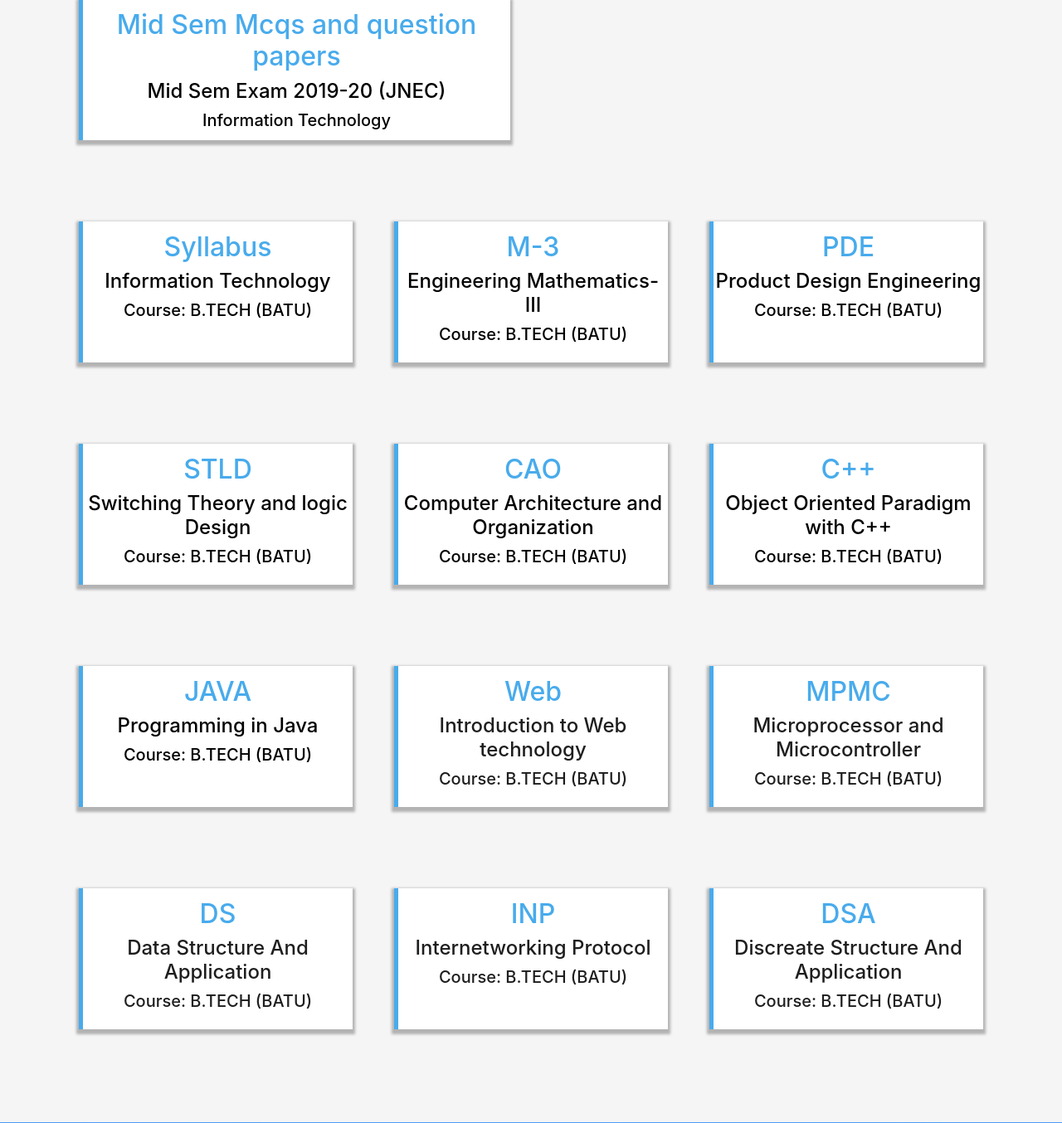
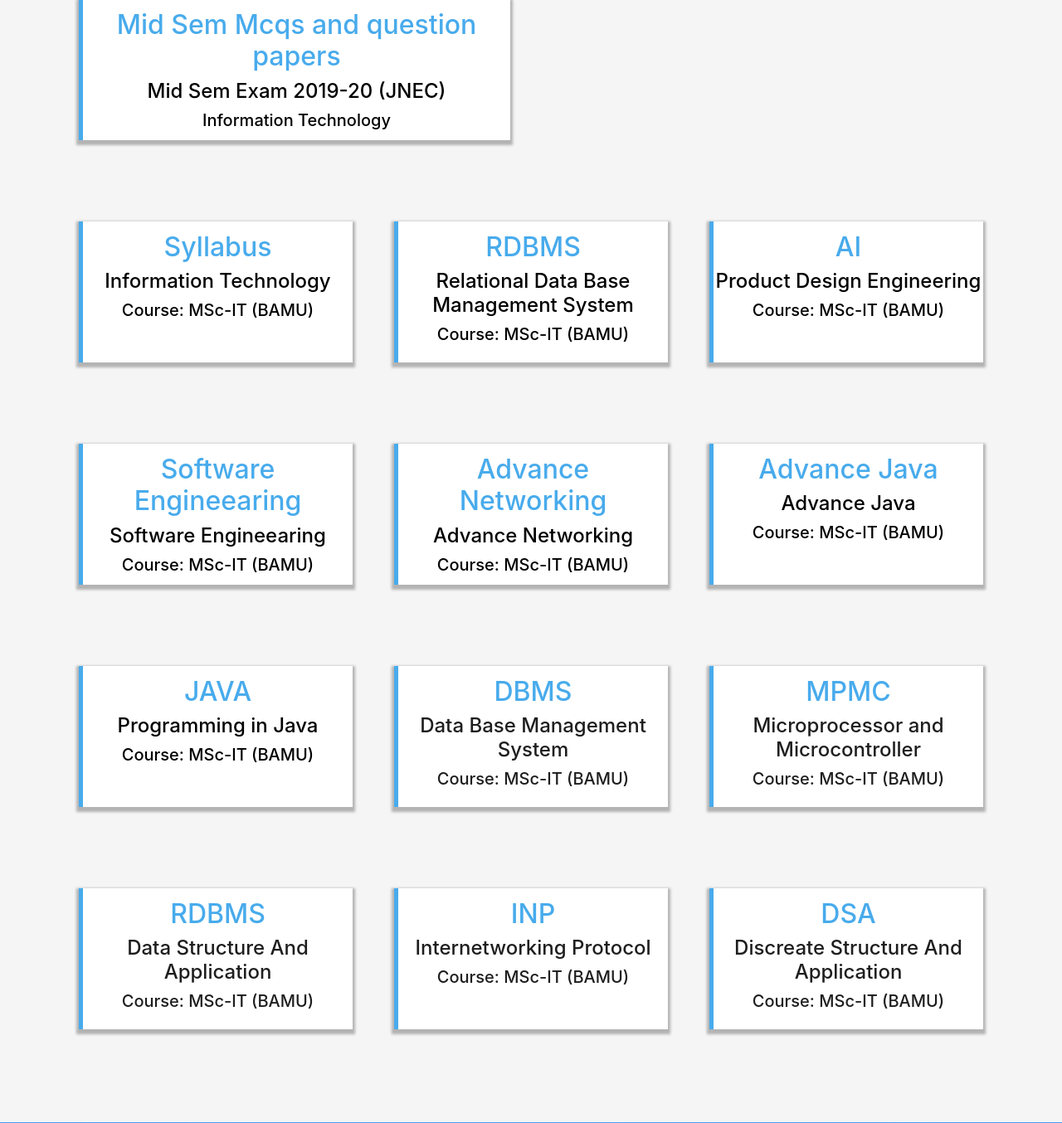
Before and after one commit to rahulyadav97185966/lastnotes.in, a PHP site: page /indexit.php in a window 1280 px wide. Shown: the part 401-1755 px from the top of the page at 83% size. Run offline with PHP 8.4, Linux system fonts and the light colour scheme; some libraries are stand-ins or nearby versions; some web fonts are replaced.

Commit message:
Add files via upload

```diff
--- a/indexit.php
+++ b/indexit.php
@@ -145,7 +145,7 @@
               <div style="text-align: center;margin-top: 2px;padding: 2px;">
                   <h2 style="color: #48abec;text-decoration: none;margin-top: 10px;" href="itsyllabus.php">Syllabus</h2>
                   <h4 style="color: black;">Information Technology</h4>
-                  <h5 style="color: black;">Course: B.TECH (BATU)</h5>
+                  <h5 style="color: black;">Course: MSc-IT (BAMU)</h5>
                </div>
             </center>
 
@@ -159,9 +159,9 @@
             <div class="box" style="min-height: 170px;margin-top: 50px;">
             <center>
               <div style="text-align: center;margin-top: 2px;padding: 2px;">
-                  <h2 style="color: #48abec;text-decoration: none;margin-top: 10px;" href="it/m3.php.php">M-3</h2>
-                  <h4 style="color: black;">Engineering Mathematics-III</h4>
-                  <h5 style="color: black;">Course: B.TECH (BATU)</h5>
+                  <h2 style="color: #48abec;text-decoration: none;margin-top: 10px;" href="it/m3.php.php">RDBMS</h2>
+                  <h4 style="color: black;">Relational Data Base Management System</h4>
+                  <h5 style="color: black;">Course: MSc-IT (BAMU)</h5>
                </div>
             </center>
 
@@ -175,9 +175,9 @@
             <div class="box" style="min-height: 170px;margin-top: 50px;">
             <center>
               <div style="text-align: center;margin-top: 2px;padding: 2px;">
-                  <h2 style="color: #48abec;text-decoration: none;margin-top: 10px;" href="it/pde.php">PDE</h2>
+                  <h2 style="color: #48abec;text-decoration: none;margin-top: 10px;" href="it/pde.php">AI</h2>
                  <h4 style="color: black;">Product Design Engineering</h4>
-                  <h5 style="color: black;">Course: B.TECH (BATU)</h5>
+                  <h5 style="color: black;">Course: MSc-IT (BAMU)</h5>
                </div>
             </center>
 
@@ -191,9 +191,9 @@
             <div class="box" style="min-height: 170px;margin-top: 50px;">
             <center>
               <div style="text-align: center;margin-top: 2px;padding: 2px;">
-                  <h2 style="color: #48abec;text-decoration: none;margin-top: 10px;" href="it/stld.php">STLD</h2>
-                  <h4 style="color: black;">Switching Theory and logic Design</h4>
-                  <h5 style="color: black;">Course: B.TECH (BATU)</h5>
+                  <h2 style="color: #48abec;text-decoration: none;margin-top: 10px;" href="it/stld.php">Software Engineearing</h2>
+                  <h4 style="color: black;">Software Engineearing</h4>
+                  <h5 style="color: black;">Course: MSc-IT (BAMU)</h5>
                </div>
             </center>
 
@@ -207,9 +207,9 @@
             <div class="box" style="min-height: 170px;margin-top: 50px;">
             <center>
               <div style="text-align: center;margin-top: 2px;padding: 2px;">
-                  <h2 style="color: #48abec;text-decoration: none;margin-top: 10px;" href="it/cao.php">CAO</h2>
-                  <h4 style="color: black;">Computer Architecture and Organization</h4>
-                  <h5 style="color: black;">Course: B.TECH (BATU)</h5>
+                  <h2 style="color: #48abec;text-decoration: none;margin-top: 10px;" href="it/cao.php">Advance Networking</h2>
+                  <h4 style="color: black;">Advance Networking</h4>
+                  <h5 style="color: black;">Course: MSc-IT (BAMU)</h5>
                </div>
             </center>
 
@@ -223,9 +223,9 @@
             <div class="box" style="min-height: 170px;margin-top: 50px;">
             <center>
               <div style="text-align: center;margin-top: 2px;padding: 2px;">
-                  <h2 style="color: #48abec;text-decoration: none;margin-top: 10px;" href="it/cpp.php">C++</h2>
-                  <h4 style="color: black;">Object Oriented Paradigm with C++</h4>
-                  <h5 style="color: black;">Course: B.TECH (BATU)</h5>
+                  <h2 style="color: #48abec;text-decoration: none;margin-top: 10px;" href="it/cpp.php">Advance Java</h2>
+                  <h4 style="color: black;">Advance Java</h4>
+                  <h5 style="color: black;">Course: MSc-IT (BAMU)</h5>
                </div>
             </center>
 
@@ -241,7 +241,7 @@
               <div style="text-align: center;margin-top: 2px;padding: 2px;">
                   <h2 style="color: #48abec;text-decoration: none;margin-top: 10px;" href="it/java.php">JAVA</h2>
                   <h4 style="color: black;">Programming in Java</h4>
-                  <h5 style="color: black;">Course: B.TECH (BATU)</h5>
+                  <h5 style="color: black;">Course: MSc-IT (BAMU)</h5>
                </div>
             </center>
 
@@ -255,9 +255,9 @@
             <div class="box" style="min-height: 170px;margin-top: 50px;">
             <center>
               <div style="text-align: center;margin-top: 2px;padding: 2px;">
-                  <h2 style="color: #48abec;text-decoration: none;margin-top: 10px;" href="itsyllabus.php">Web</h2>
-                  <h4>Introduction to Web technology</h4>
-                  <h5>Course: B.TECH (BATU)</h5>
+                  <h2 style="color: #48abec;text-decoration: none;margin-top: 10px;" href="itsyllabus.php">DBMS</h2>
+                  <h4>Data Base Management System</h4>
+                  <h5>Course: MSc-IT (BAMU)</h5>
                </div>
             </center>
 
@@ -273,7 +273,7 @@
               <div style="text-align: center;margin-top: 2px;padding: 2px;">
                   <h2 style="color: #48abec;text-decoration: none;margin-top: 10px;" href="itsyllabus.php">MPMC</h2>
                   <h4>Microprocessor and Microcontroller</h4>
-                  <h5>Course: B.TECH (BATU)</h5>
+                  <h5>Course: MSc-IT (BAMU)</h5>
                </div>
             </center>
 
@@ -287,9 +287,9 @@
             <div class="box" style="min-height: 170px;margin-top: 50px;">
             <center>
               <div style="text-align: center;margin-top: 2px;padding: 2px;">
-                  <h2 style="color: #48abec;text-decoration: none;margin-top: 10px;" href="itsyllabus.php">DS</h2>
+                  <h2 style="color: #48abec;text-decoration: none;margin-top: 10px;" href="itsyllabus.php">RDBMS</h2>
                  <h4>Data Structure And Application</h4>
-                  <h5>Course: B.TECH (BATU)</h5>
+                  <h5>Course: MSc-IT (BAMU)</h5>
                </div>
             </center>
 
@@ -305,7 +305,7 @@
               <div style="text-align: center;margin-top: 2px;padding: 2px;">
                   <h2 style="color: #48abec;text-decoration: none;margin-top: 10px;" href="itsyllabus.php">INP</h2>
                   <h4>Internetworking Protocol</h4>
-                  <h5>Course: B.TECH (BATU)</h5>
+                  <h5>Course: MSc-IT (BAMU)</h5>
                </div>
             </center>
 
@@ -321,7 +321,7 @@
               <div style="text-align: center;margin-top: 2px;padding: 2px;">
                   <h2 style="color: #48abec;text-decoration: none;margin-top: 10px;" href="itsyllabus.php">DSA</h2>
                  <h4>Discreate Structure And Application</h4>
-                  <h5>Course: B.TECH (BATU)</h5>
+                  <h5>Course: MSc-IT (BAMU)</h5>
                </div>
             </center>
 
```
Also changed, not shown: index.php (+8 -19 lines).
